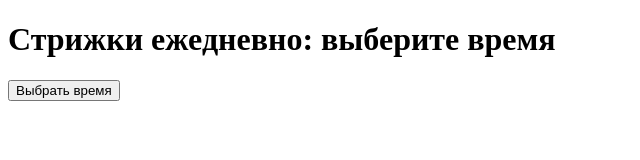
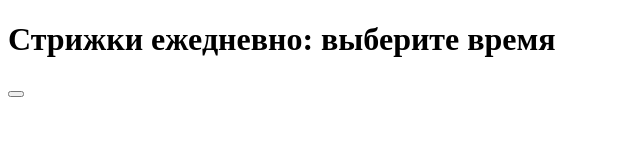
Before and after one commit to SomeStay07/git-ai-learning-demo, a plain HTML site: page index.html in a window 1280 px wide. Shown: the whole page, without its empty margins (0-640 px from the left). Drawn offline with Linux system fonts and the light colour scheme.

Commit message:
Deliberate broken button fixture

```diff
--- a/index.html
+++ b/index.html
@@ -1,4 +1,4 @@
 <!doctype html>
 <meta charset="utf-8">
 <h1>Стрижки ежедневно: выберите время</h1>
-<button>Выбрать время</button>
+<button></button>
```
